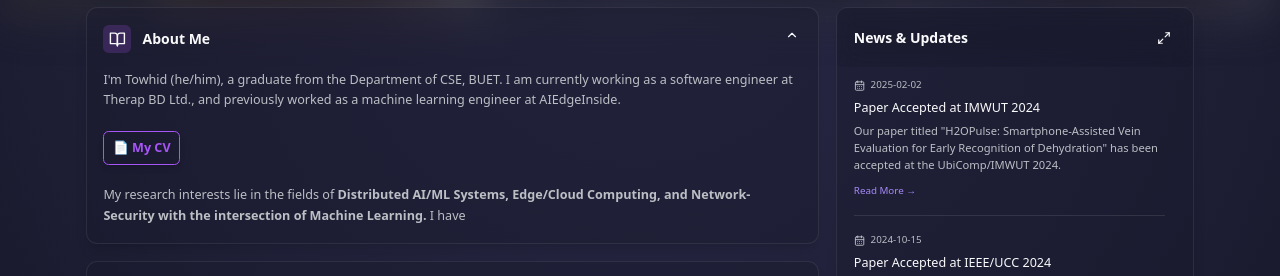
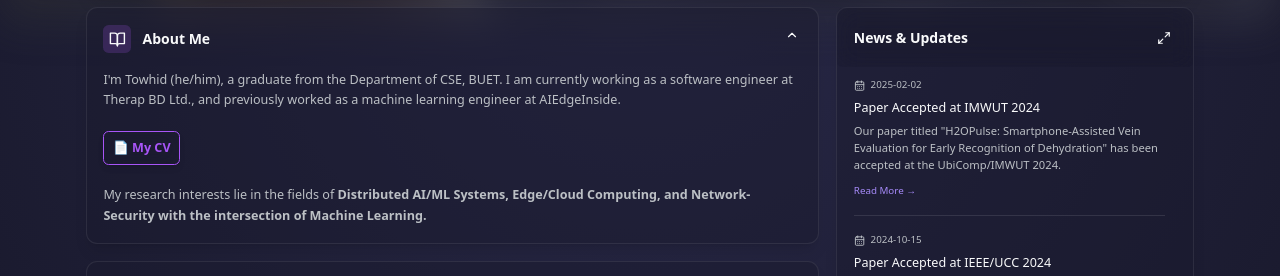
Before and after one commit to towhid17/towhid17.github.io, a React (Vite) app: page / in a window 1280 px wide. Shown: the part 455-731 px from the top of the page. Built offline with nearby package versions, Linux system fonts and the light colour scheme.

Commit message:
Updated design june

```diff
--- a/src/components/bio/BioCard.tsx
+++ b/src/components/bio/BioCard.tsx
@@ -13,7 +13,6 @@ export function BioCard() {
       </a>
         <br/><br/>
         My research interests lie in the fields of <strong>Distributed AI/ML Systems, Edge/Cloud Computing, and Network-Security with the intersection of Machine Learning. </strong>
-        I have
         {/* <br/><br/>
         Currently, I’m working with <a href="https://sites.google.com/site/abdullahadnan/home?authuser=0" target="_blank">Prof. Muhammad Abdullah Adnan</a> on Bangla sign language production. I have also worked with <a href="https://sites.google.com/site/tanzimahashem/" target="_blank">Prof. Tanzima Hashem</a> on Non-Invasive Dehydration Detection
         using deep-learning models on smartphone. This led to a first-authored paper accepted at UbiComp/IMWUT 2024.
```
